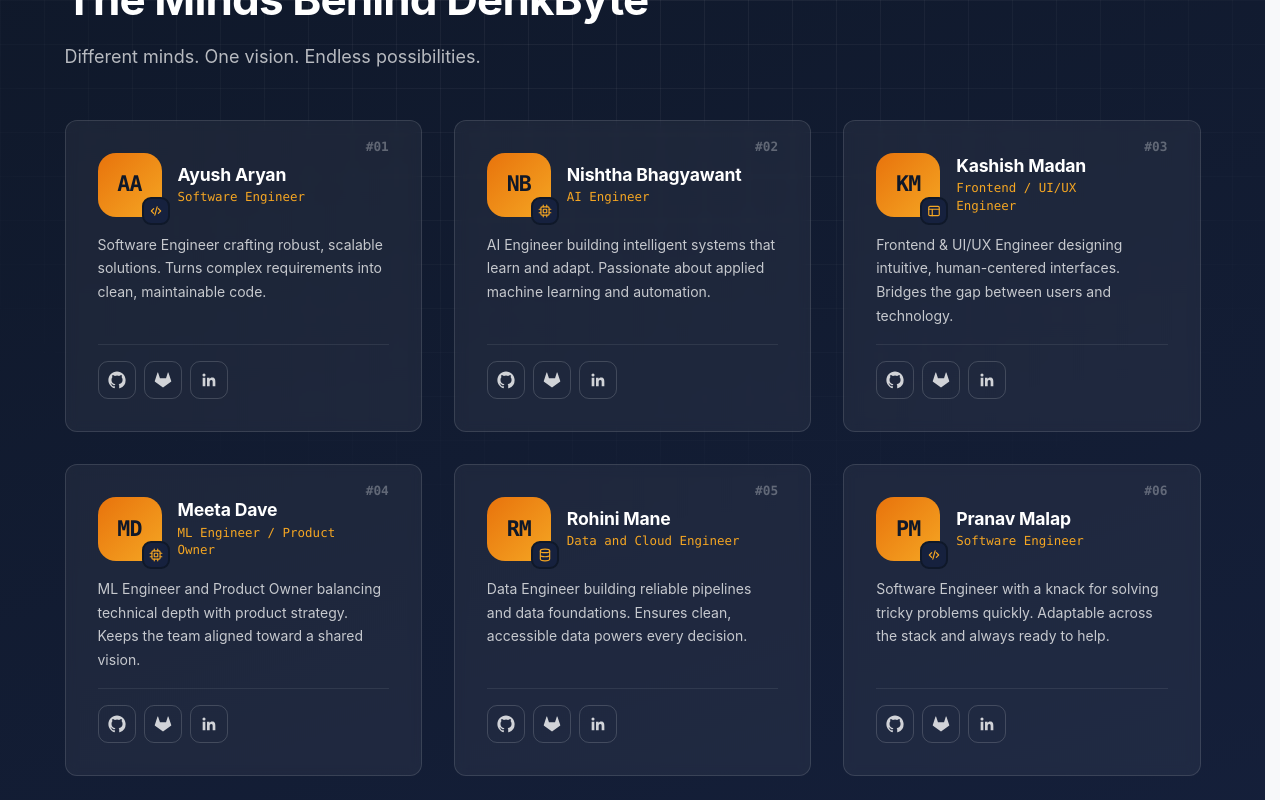
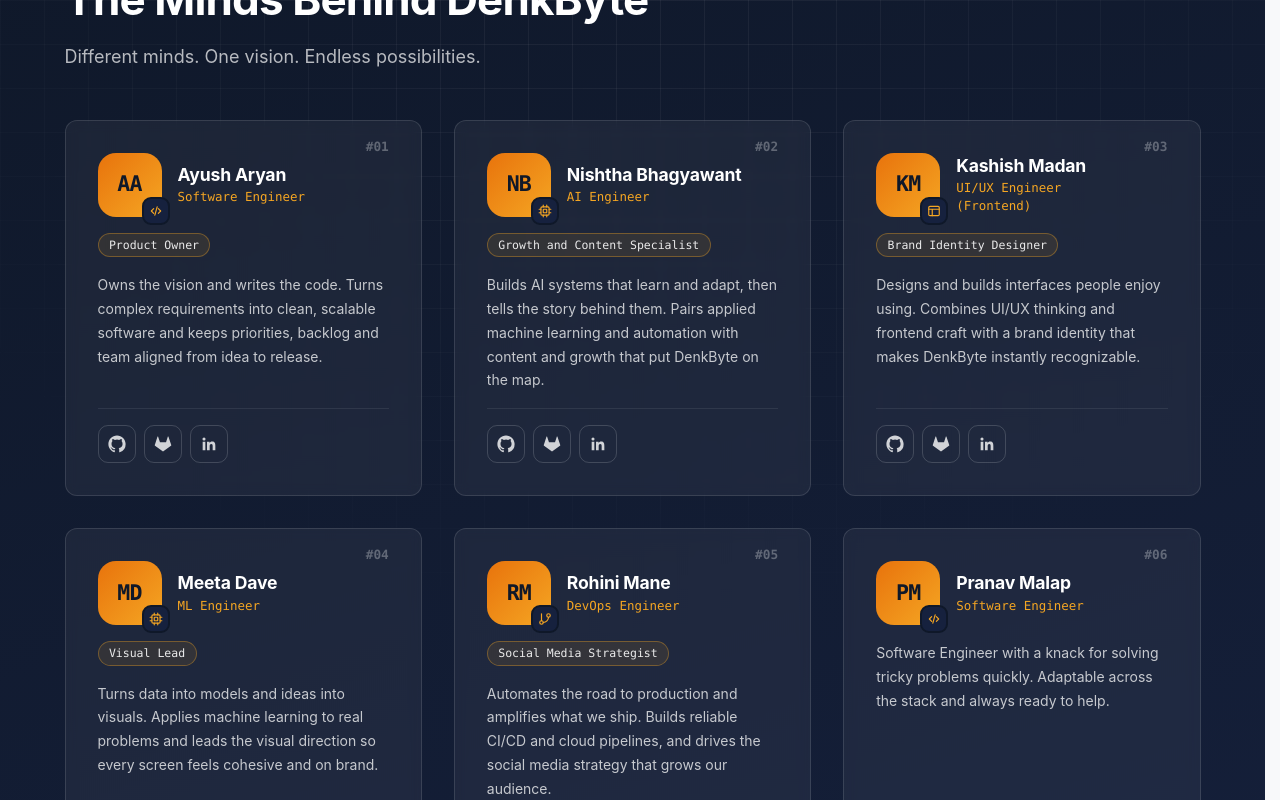
Before and after one commit to snrahman01/denkbyte-website, a React (Vite) app: page / in a window 1280 px wide. Shown: the part 4520-5320 px from the top of the page. Built offline with nearby package versions, Linux system fonts and the light colour scheme.

Commit message:
feat: show extra roles as pills and refresh team bios

```diff
--- a/src/components/Team.tsx
+++ b/src/components/Team.tsx
@@ -31,12 +31,23 @@ function roleIcon(role: string): ReactNode {
   if (/\b(ai|ml)\b/.test(r)) return <ChipIcon {...badge} />;
   if (/\b(frontend|ui)\b/.test(r)) return <LayoutIcon {...badge} />;
   if (r.includes('data')) return <DatabaseIcon {...badge} />;
-  if (r.includes('deploy') || r.includes('integration')) return <BranchIcon {...badge} />;
+  if (r.includes('devops') || r.includes('deploy') || r.includes('integration'))
+    return <BranchIcon {...badge} />;
   if (r.includes('backend')) return <ServerIcon {...badge} />;
   return <CodeIcon {...badge} />;
 }
 
+/**
+ * A role like "ML Engineer / Visual Lead" is shown as a main role plus extra "hats".
+ * Only " / " with spaces splits, so "UI/UX Engineer" stays in one piece.
+ */
+function splitRole(role: string): { main: string; extras: string[] } {
+  const [main, ...extras] = role.split(/\s+\/\s+/).map((part) => part.trim());
+  return { main, extras };
+}
+
 function MemberCard({ member, index }: { member: TeamMember; index: number }) {
+  const { main: mainRole, extras: extraRoles } = splitRole(member.role);
   const links = [
     { href: member.github, label: 'GitHub', icon: <GitHubIcon /> },
     { href: member.gitlab, label: 'GitLab', icon: <GitLabIcon /> },
@@ -62,9 +73,17 @@ function MemberCard({ member, index }: { member: TeamMember; index: number }) {
         </div>
         <div>
           <h3>{member.name}</h3>
-          <p className="member-role">{member.role}</p>
+          <p className="member-role">{mainRole}</p>
         </div>
       </header>
+
+      {extraRoles.length > 0 && (
+        <ul className="member-tags" aria-label={`Also ${extraRoles.join(', ')}`}>
+          {extraRoles.map((extra) => (
+            <li key={extra}>{extra}</li>
+          ))}
+        </ul>
+      )}
 
       {member.bio && <p className="member-bio">{member.bio}</p>}
 
--- a/src/data/team.json
+++ b/src/data/team.json
@@ -2,8 +2,8 @@
   {
     "id": 1,
     "name": "Ayush Aryan",
-    "role": "Software Engineer",
-    "bio": "Software Engineer crafting robust, scalable solutions. Turns complex requirements into clean, maintainable code.",
+    "role": "Software Engineer / Product Owner",
+    "bio": "Owns the vision and writes the code. Turns complex requirements into clean, scalable software and keeps priorities, backlog and team aligned from idea to release.",
     "github": "https://github.com/aryan2574",
     "gitlab": "https://gitlab.hrz.tu-chemnitz.de/ayar-at-tu-chemnitz.de",
     "linkedin": "https://www.linkedin.com/in/ayusharyandev/"
@@ -11,8 +11,8 @@
   {
     "id": 2,
     "name": "Nishtha Bhagyawant",
-    "role": "AI Engineer",
-    "bio": "AI Engineer building intelligent systems that learn and adapt. Passionate about applied machine learning and automation.",
+    "role": "AI Engineer / Growth and Content Specialist",
+    "bio": "Builds AI systems that learn and adapt, then tells the story behind them. Pairs applied machine learning and automation with content and growth that put DenkByte on the map.",
     "github": "https://github.com/NishthaB1409",
     "gitlab": "https://gitlab.hrz.tu-chemnitz.de/nbha-at-tu-chemnitz.de",
     "linkedin": "https://www.linkedin.com/in/nishtha-bhagyawant-507b721b9/"
@@ -20,8 +20,8 @@
   {
     "id": 3,
     "name": "Kashish Madan",
-    "role": "Frontend / UI/UX Engineer",
-    "bio": "Frontend & UI/UX Engineer designing intuitive, human-centered interfaces. Bridges the gap between users and technology.",
+    "role": "UI/UX Engineer (Frontend) / Brand Identity Designer",
+    "bio": "Designs and builds interfaces people enjoy using. Combines UI/UX thinking and frontend craft with a brand identity that makes DenkByte instantly recognizable.",
     "github": "https://github.com/kashishmadaann",
     "gitlab": "https://gitlab.hrz.tu-chemnitz.de/kamad-at-tu-chemnitz.de",
     "linkedin": "https://www.linkedin.com/in/madan-kashish"
@@ -29,8 +29,8 @@
   {
     "id": 4,
     "name": "Meeta Dave",
-    "role": "ML Engineer / Product Owner",
-    "bio": "ML Engineer and Product Owner balancing technical depth with product strategy. Keeps the team aligned toward a shared vision.",
+    "role": "ML Engineer / Visual Lead",
+    "bio": "Turns data into models and ideas into visuals. Applies machine learning to real problems and leads the visual direction so every screen feels cohesive and on brand.",
     "github": "https://github.com/davemeeta",
     "gitlab": "https://gitlab.hrz.tu-chemnitz.de/dmee-at-tu-chemnitz.de",
     "linkedin": "https://www.linkedin.com/in/meetadave/"
@@ -38,8 +38,8 @@
   {
     "id": 5,
     "name": "Rohini Mane",
-    "role": "Data and Cloud Engineer",
-    "bio": "Data Engineer building reliable pipelines and data foundations. Ensures clean, accessible data powers every decision.",
+    "role": "DevOps Engineer / Social Media Strategist",
+    "bio": "Automates the road to production and amplifies what we ship. Builds reliable CI/CD and cloud pipelines, and drives the social media strategy that grows our audience.",
     "github": "https://github.com/RuhiMane",
     "gitlab": "https://gitlab.hrz.tu-chemnitz.de/rohma-at-tu-chemnitz.de",
     "linkedin": "https://www.linkedin.com/in/ruhi-mane-042613335/"
--- a/src/styles.css
+++ b/src/styles.css
@@ -1820,6 +1820,25 @@ button:focus-visible {
   color: var(--color-accent);
 }
 
+/* Extra roles ("hats") shown as small pills under the main role */
+.member-tags {
+  display: flex;
+  flex-wrap: wrap;
+  gap: 0.4rem;
+  list-style: none;
+}
+
+.member-tags li {
+  padding: 0.2rem 0.65rem;
+  border: 1px solid rgba(245, 166, 35, 0.35);
+  border-radius: 999px;
+  background: rgba(245, 166, 35, 0.1);
+  font-family: var(--font-family-mono);
+  font-size: 0.72rem;
+  line-height: 1.4;
+  color: rgba(255, 255, 255, 0.9);
+}
+
 .member-bio {
   font-size: var(--font-size-sm);
   line-height: 1.7;
```
